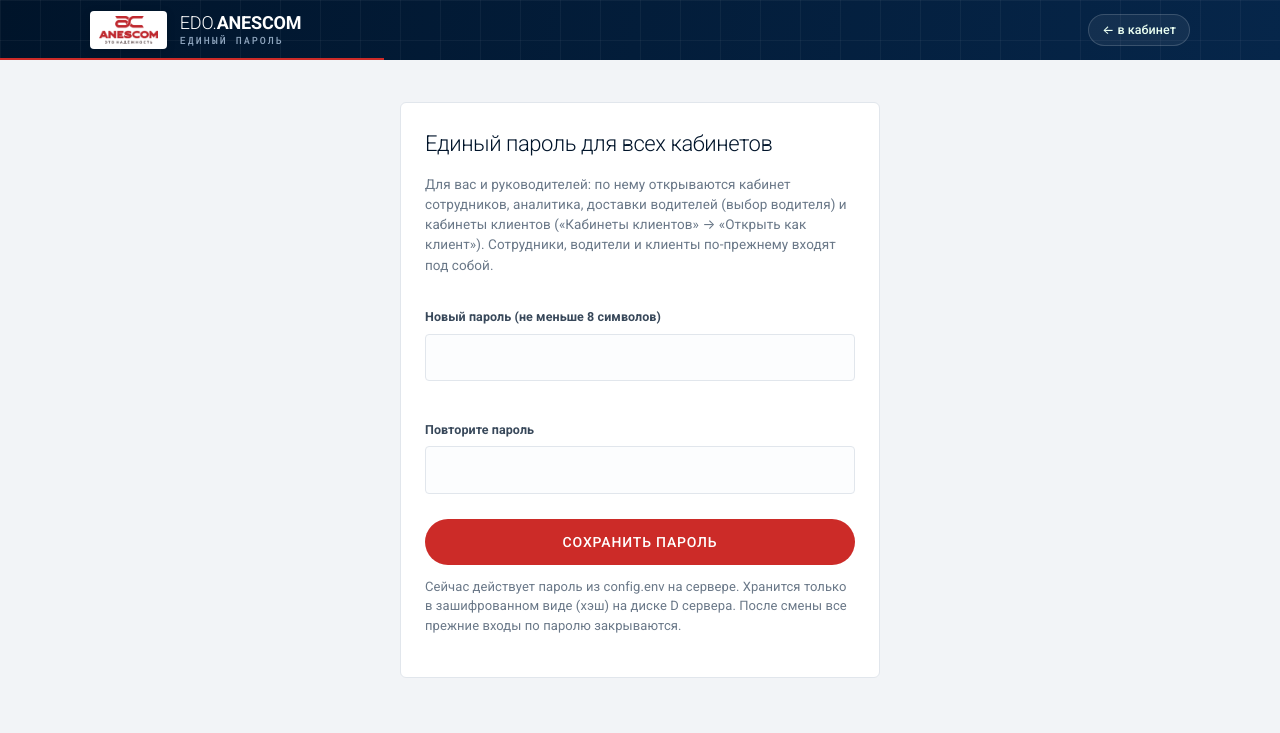
After one commit to warpbk-del/anescom-edo-portal, a Python web app: template app/templates/password.html in a window 1280 px wide. The commit adds this page. Shown: the top 733 px of the page. Run offline with Jinja, Linux system fonts and the light colour scheme; the template is opened without the code that fills it: most values are stand-ins (such as "Sample title", 1, 10 or a date in 2020).

Commit message:
v5s: единый пароль руководителей задаётся админом на /cabinet/password (хранится хэш)
Co-Authored-By: Claude Opus 5.5 <noreply@anthropic.com>
Claude-Session: https://claude.ai/code/session_015F1Acre2VjUrJtxKExryZ2

```diff
--- a/app/templates/dash_base.html
+++ b/app/templates/dash_base.html
@@ -40,7 +40,7 @@
     </div>
     {% set me = edo_me(request) %}
     {% if me.as_banner %}<div class="v3-menu"><a href="{{ base }}/cabinet/as?u=0&back=/cabinet/roles" style="background:#f2b84b;color:#001d3d">Вы смотрите как сотрудник — вернуться к себе</a></div>{% endif %}
-    {% if me.admin %}<div class="v3-menu"><a href="{{ base }}/cabinet/roles">Роли и доступ</a></div>{% endif %}
+    {% if me.admin %}<div class="v3-menu"><a href="{{ base }}/cabinet/roles">Роли и доступ</a><a href="{{ base }}/cabinet/password">Единый пароль</a></div>{% endif %}
     <div class="v3-me"><span class="av">{{ me.initial }}</span><span>{{ me.name }}<br><span style="color:#8fa6bf">{{ me.role }}</span></span><a href="{{ base }}/cabinet/logout">Выйти</a></div>
   </nav>
 
--- /dev/null
+++ b/app/templates/password.html
@@ -0,0 +1,21 @@
+<!doctype html>
+<html lang="ru"><head><meta charset="utf-8"><meta name="viewport" content="width=device-width, initial-scale=1">
+<title>Единый пароль — {{ brand }}</title><link rel="stylesheet" href="{{ base }}/static/style.css"></head><body>
+<header class="topbar"><div class="topbar-in">
+  <span class="logo-chip"><img class="logo-img" src="{{ base }}/static/logo.png" alt="ANESCOM"></span>
+  <div><div class="brand-txt">EDO.<b>ANESCOM</b></div><div class="brand-sub">единый пароль</div></div>
+  <a class="secure" href="{{ base }}/cabinet" style="text-decoration:none">← в кабинет</a>
+</div></header>
+<main class="wrap" style="max-width:520px">
+  <section class="panel" style="margin-top:18px">
+    <h2>Единый пароль для всех кабинетов</h2>
+    <p class="lead">Для вас и руководителей: по нему открываются кабинет сотрудников, аналитика, доставки водителей (выбор водителя) и кабинеты клиентов («Кабинеты клиентов» → «Открыть как клиент»). Сотрудники, водители и клиенты по-прежнему входят под собой.</p>
+    {% if msg %}<div class="errs"><div class="err">{{ msg }}</div></div>{% endif %}
+    <form method="post" action="{{ base }}/cabinet/password" autocomplete="off" style="display:flex;flex-direction:column;gap:10px">
+      <div class="field"><label>Новый пароль (не меньше 8 символов)</label><input type="password" name="pw1" required minlength="8" autocomplete="new-password"></div>
+      <div class="field"><label>Повторите пароль</label><input type="password" name="pw2" required minlength="8" autocomplete="new-password"></div>
+      <button class="btn big" type="submit">Сохранить пароль</button>
+    </form>
+    <p class="lead" style="margin-top:12px;font-size:13px">{{ 'Сейчас действует пароль, заданный здесь.' if custom else 'Сейчас действует пароль из config.env на сервере.' }} Хранится только в зашифрованном виде (хэш) на диске D сервера. После смены все прежние входы по паролю закрываются.</p>
+  </section>
+</main></body></html>
--- a/app/templates/roles.html
+++ b/app/templates/roles.html
@@ -39,6 +39,7 @@ body{margin:0;background:#eef1f5}
       <a href="{{ base }}/cabinet">Мои задачи</a>
       <a href="{{ base }}/cabinet?view=all">Все документы</a>
       <a href="{{ base }}/dash">Аналитика</a>
+      <a href="{{ base }}/cabinet/password">Единый пароль</a>
       <a href="{{ base }}/cabinet/roles" class="on">Роли и доступ</a>
     </div>
     <div class="v3-me">
```
Also changed, not shown: app/main.py (+50 -2 lines).
